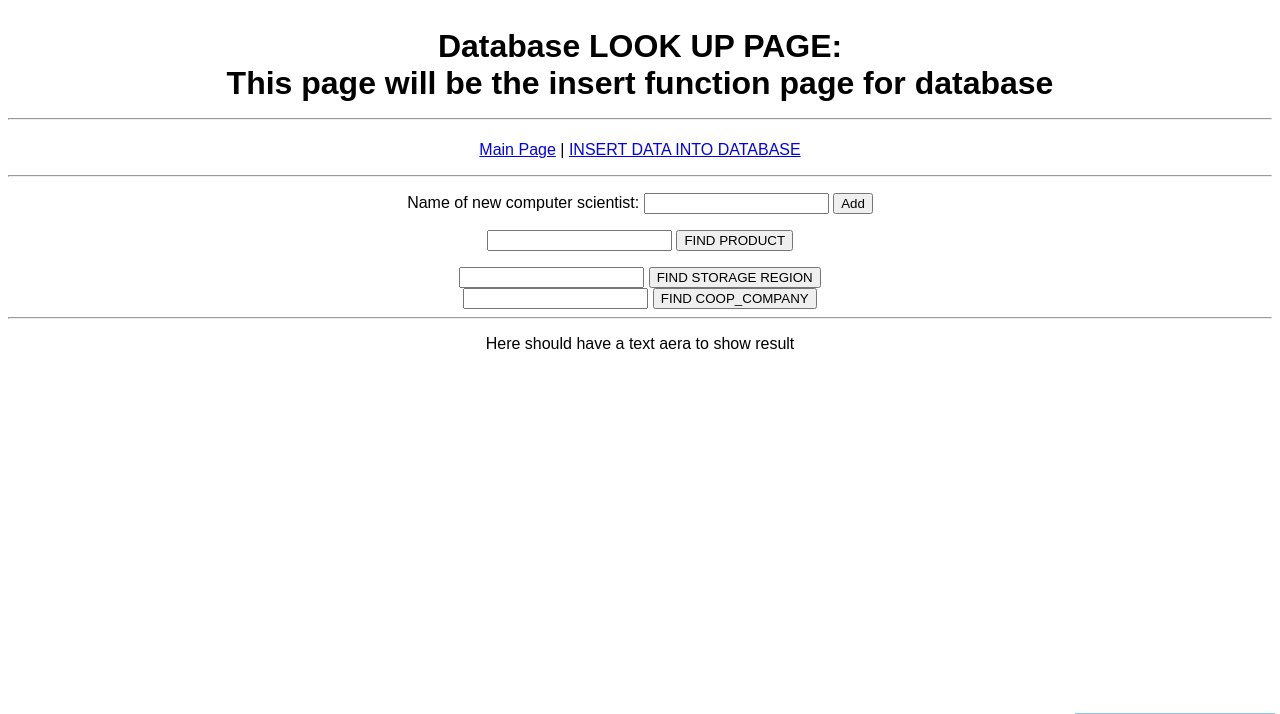
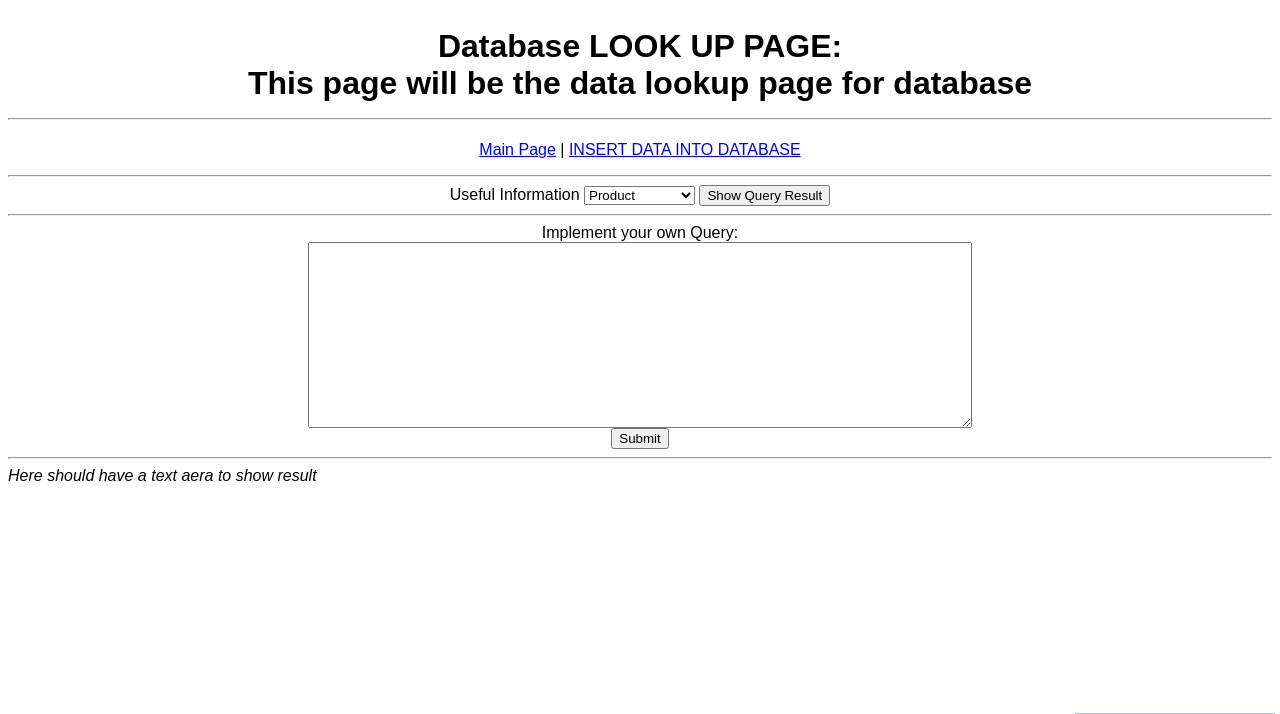
Before and after one commit to Dai0526/w4111-Database-project-1.3, a Flask app: page /find in a window 1280 px wide. Shown: the top 714 px of the page. Run offline with Flask 2, Linux system fonts and the light colour scheme; parts of the project's set-up code (start-up, migrations or seed data) failed here and were passed over.

Commit message:
Change the desgin to be more managable and clear

```diff
--- a/server.py
+++ b/server.py
@@ -15,6 +15,7 @@ Read about it online.
 """
 
 import os
+import requests
 from sqlalchemy import *
 from sqlalchemy.pool import NullPool
 from flask import Flask, request, render_template, g, redirect, Response
@@ -46,11 +47,11 @@ engine = create_engine(DATABASEURI)
 # Example of running queries in your database
 # Note that this will probably not work if you already have a table named 'test' in your database, containing meaningful data. This is only an example showing you how to run queries in your database using SQLAlchemy.
 #
-engine.execute("""CREATE TABLE IF NOT EXISTS test (
-  id serial,
-  name text
-);""")
-engine.execute("""INSERT INTO test(name) VALUES ('grace hopper'), ('alan turing'), ('ada lovelace');""")
+#engine.execute("""CREATE TABLE IF NOT EXISTS test (
+#  id serial,
+#  name text
+#);""")
+#engine.execute("""INSERT INTO test(name) VALUES ('grace hopper'), ('alan turing'), ('ada lovelace');""")
 
 
 @app.before_request
@@ -186,8 +187,7 @@ def find():
 
 @app.route('/shallowAmazon', methods=['GET', 'POST'])
 def client():
-  #error=None
-  #opt=request.form['sort']
+  opt=request.form['text']
   #if option=="dsort":
   #cur3=g.conn
   #cursor3 = cur3.execute("SELECT name price amount FROM product")
--- a/templates/find.html
+++ b/templates/find.html
@@ -33,7 +33,7 @@
   <title>FIND</title>
   <h1>
      Database LOOK UP PAGE:<br>
-     This page will be the insert function page for database
+     This page will be the data lookup page for database
      <hr>
   </h1>
 
@@ -50,30 +50,33 @@
    </div>
 
 
+
     <div>
+      <div>
+      Useful Information
+      <select>
+        <option value="Product">Product</option>
+        <option value="Storage">Storage</option>
+        <option value="CoCompany">CoopCompany</option>
+        <option value="supplier">Supplier</option>
+      </select>
+        <input type="submit" value="Show Query Result">
+      </div>
+      <hr>
+      Implement your own Query:
+      <div>
+      <textarea name="query" rows="12" cols="80"></textarea><br>
+      <input type="submit" value="Submit"></input>
 
-      <p>Name of new computer scientist: <input type="text" name="name"> <input type="submit" value="Add"></p>
-      <form method="POST" action="find.html">
-        <input type="text" name="pname">
-        <input type="submit" value="FIND PRODUCT">
-      </form>
-    </div>
-    <div>
-      <input type="text" id="sregion">
-        <button id="insregion">
-        FIND STORAGE REGION
-        </button>
-    </div>
-        <div>
-      <input type="text" id="cocompany">
-        <button id="inscname">
-        FIND COOP_COMPANY
-        </button>
+      </textarea>
+
+
+      </div>
     </div>
     <hr>
-    <p>
+    <i>
       Here should have a text aera to show result
-    </p>
+    </i>
 
 </body>
 </html>
--- a/templates/shallowAmazon.html
+++ b/templates/shallowAmazon.html
@@ -34,7 +34,7 @@
     <div>
 
 
-      <form action="/shallowAmazon" method="GET">
+      <form action="/shallowAmazon" method="POST">
       <input type="text" id="pname">
         <input type="submit" value="SEARCH">
         <br>
```
Also changed, not shown: templates/add.html (+16 -15 lines), templates/index.html (+4 -20 lines).
